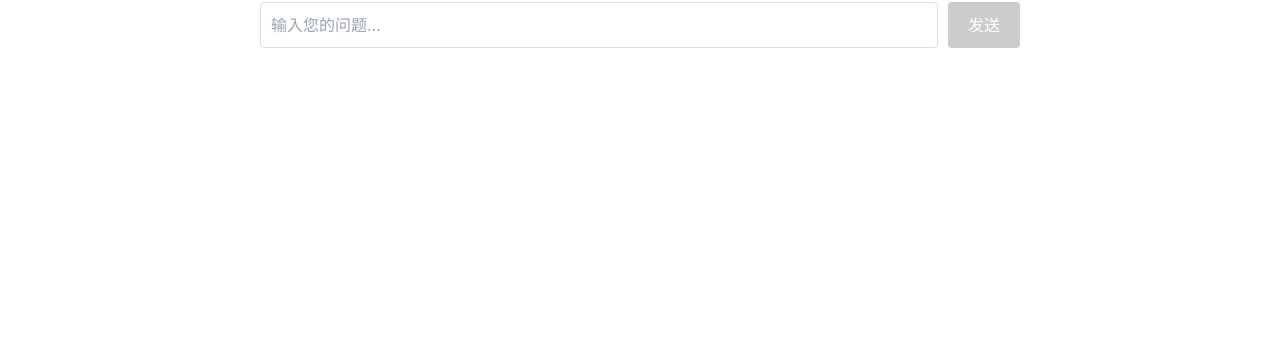
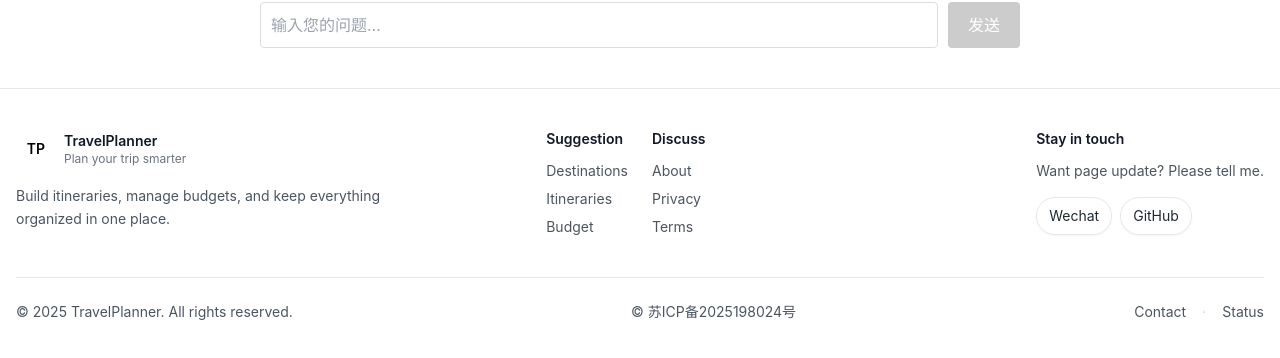
Before and after one commit to QuantumBitstream/travelplanner_vue, a Vue app: page /ai-chatBox in a window 1280 px wide. Shown: the part 144-502 px from the top of the page. Built offline with nearby package versions, Linux system fonts and the light colour scheme; no server answers; what tlbs-map-vue would draw is missing.

Commit message:
✨ feat: Add global footer
 Introduces a new `FooterComponent` with branding, navigation links, and contact/status shortcuts, then wires it into `App.vue` so it appears across the app.

```diff
--- a/src/App.vue
+++ b/src/App.vue
@@ -9,14 +9,22 @@
       <router-view />
     </div>
   </div>
+
+  <div>
+    <!--    footer 整个项目固定的部分-->
+    <FooterComponent></FooterComponent>
+
+  </div>
 </template>
 
 <script>
 import NavBar from '@/components/NavBar.vue'
+import FooterComponent from "@/components/FooterComponent.vue";
 
 export default {
   name: 'App',
   components: {
+    FooterComponent,
     NavBar
   }
 }
--- /dev/null
+++ b/src/components/FooterComponent.vue
@@ -0,0 +1,107 @@
+<template>
+  <footer class="border-t bg-white/80 backdrop-blur dark:border-white/10 dark:bg-gray-900/60">
+    <div class="mx-auto max-w-7xl px-4 py-10">
+      <div class="grid gap-8 md:grid-cols-3">
+        <div>
+          <div class="flex items-center gap-2">
+            <div class="grid h-10 w-10 place-items-center rounded-lg bg-primary/10 text-primary dark:bg-primary/20">
+              <span class="text-sm font-semibold">TP</span>
+            </div>
+            <div>
+              <div class="text-sm font-semibold text-gray-900 dark:text-gray-100">TravelPlanner</div>
+              <div class="text-xs text-gray-500 dark:text-gray-400">Plan your trip smarter</div>
+            </div>
+          </div>
+
+          <p class="mt-4 text-sm leading-relaxed text-gray-600 dark:text-gray-300">
+            Build itineraries, manage budgets, and keep everything organized in one place.
+          </p>
+        </div>
+
+        <div class="grid grid-cols-2 gap-6 md:justify-self-center">
+          <div>
+            <div class="text-sm font-semibold text-gray-900 dark:text-gray-100">Suggestion</div>
+            <ul class="mt-3 space-y-2 text-sm">
+              <li>
+                <RouterLink to="/destinations" class="text-gray-600 hover:text-gray-900 dark:text-gray-300 dark:hover:text-white">
+                  Destinations
+                </RouterLink>
+              </li>
+              <li>
+                <RouterLink to="/itineraries" class="text-gray-600 hover:text-gray-900 dark:text-gray-300 dark:hover:text-white">
+                  Itineraries
+                </RouterLink>
+              </li>
+              <li>
+                <RouterLink to="/budget" class="text-gray-600 hover:text-gray-900 dark:text-gray-300 dark:hover:text-white">
+                  Budget
+                </RouterLink>
+              </li>
+            </ul>
+          </div>
+
+          <div>
+            <div class="text-sm font-semibold text-gray-900 dark:text-gray-100">Discuss</div>
+            <ul class="mt-3 space-y-2 text-sm">
+              <li>
+                <RouterLink to="/about" class="text-gray-600 hover:text-gray-900 dark:text-gray-300 dark:hover:text-white">
+                  About
+                </RouterLink>
+              </li>
+              <li>
+                <RouterLink to="/privacy" class="text-gray-600 hover:text-gray-900 dark:text-gray-300 dark:hover:text-white">
+                  Privacy
+                </RouterLink>
+              </li>
+              <li>
+                <RouterLink to="/terms" class="text-gray-600 hover:text-gray-900 dark:text-gray-300 dark:hover:text-white">
+                  Terms
+                </RouterLink>
+              </li>
+            </ul>
+          </div>
+        </div>
+
+        <div class="md:justify-self-end">
+          <div class="text-sm font-semibold text-gray-900 dark:text-gray-100">Stay in touch</div>
+          <p class="mt-3 text-sm text-gray-600 dark:text-gray-300">
+            Want page update? Please tell me.
+          </p>
+
+          <div class="mt-4 flex items-center gap-2">
+            <a
+                href="#"
+                class="inline-flex items-center justify-center rounded-full border border-gray-200 bg-white/60 px-3 py-2 text-sm text-gray-800 shadow-sm hover:bg-gray-100 dark:border-white/10 dark:bg-gray-900/40 dark:text-gray-200 dark:hover:bg-gray-800"
+            >
+              Wechat
+            </a>
+            <a
+                href="#"
+                class="inline-flex items-center justify-center rounded-full border border-gray-200 bg-white/60 px-3 py-2 text-sm text-gray-800 shadow-sm hover:bg-gray-100 dark:border-white/10 dark:bg-gray-900/40 dark:text-gray-200 dark:hover:bg-gray-800"
+            >
+              GitHub
+            </a>
+          </div>
+        </div>
+      </div>
+
+      <div class="mt-10 flex flex-col gap-3 border-t pt-6 text-sm text-gray-600 dark:border-white/10 dark:text-gray-300 md:flex-row md:items-center md:justify-between">
+        <div>© {{ new Date().getFullYear() }} TravelPlanner. All rights reserved.</div>
+        <div><a href="https://beian.miit.gov.cn/" target="_blank">© 苏ICP备2025198024号</a></div>
+        <div class="flex items-center gap-4">
+          <RouterLink to="/contact" class="hover:text-gray-900 dark:hover:text-white">
+            Contact
+          </RouterLink>
+          <span class="text-gray-300 dark:text-gray-600">·</span>
+          <RouterLink to="/status" class="hover:text-gray-900 dark:hover:text-white">
+            Status
+          </RouterLink>
+        </div>
+      </div>
+    </div>
+  </footer>
+</template>
+
+<script>
+// No script needed; kept for future extension.
+</script>
--- a/src/views/WeatherStream.vue
+++ b/src/views/WeatherStream.vue
@@ -23,7 +23,7 @@
               :loading="loading"
               @click="startStream"
           >
-            开始监听
+            开始查询
           </el-button>
           <el-button @click="stopStream" :disabled="!connected">
             停止
```
Also changed, not shown: 1 other file (tests, documents, lock files or other folders).
